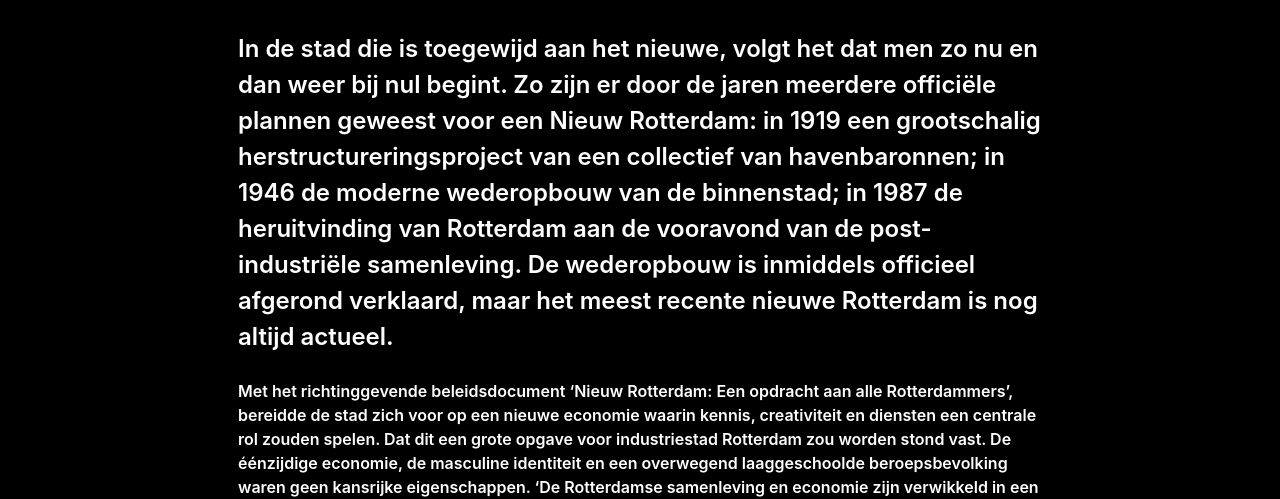
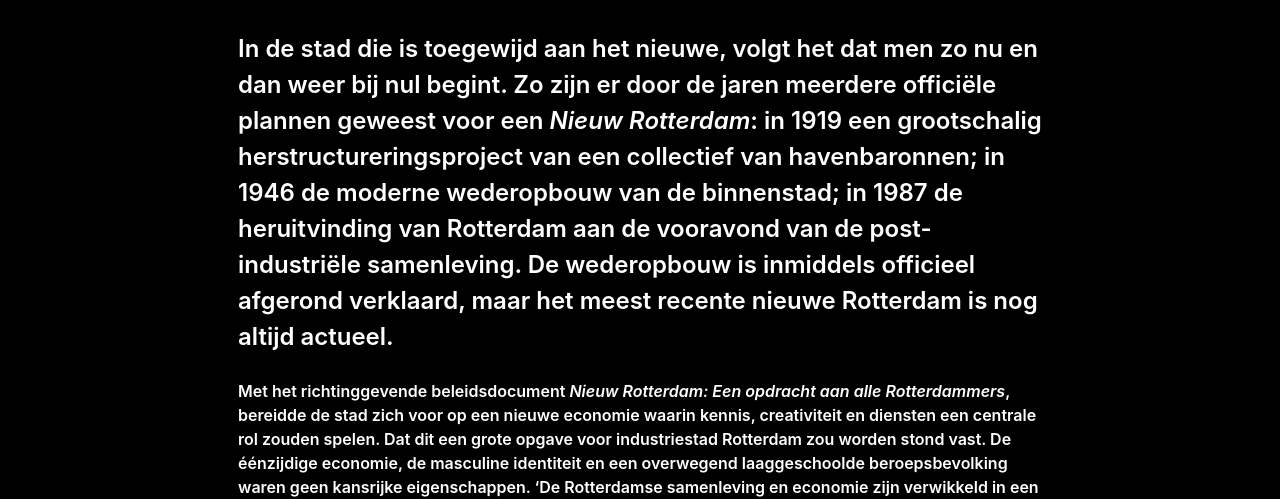
Before and after one commit to norealdirection/norealdirection.github.io, a Jekyll site: the page built from _posts/2021-04-27-nieuw-rotterdam.markdown, in a window 1280 px wide and 900 px high, scrolled down 436 px. Shown: the part 226-725 px from the top of the window. Built offline with Jekyll 4.4.1, drawn with Linux system fonts in a browser that asks for light colours; some of the changed text lies outside the part shown.

Commit message:
Update 2021-04-27-nieuw-rotterdam.markdown

```diff
--- a/_posts/2021-04-27-nieuw-rotterdam.markdown
+++ b/_posts/2021-04-27-nieuw-rotterdam.markdown
@@ -10,9 +10,9 @@
 
 ---
 
-# In de stad die is toegewijd aan het nieuwe, volgt het dat men zo nu en dan weer bij nul begint. Zo zijn er door de jaren meerdere officiële plannen geweest voor een Nieuw Rotterdam: in 1919 een grootschalig herstructureringsproject van een collectief van havenbaronnen; in 1946 de moderne wederopbouw van de binnenstad; in 1987 de heruitvinding van Rotterdam aan de vooravond van de post-industriële samenleving. De wederopbouw is inmiddels officieel afgerond verklaard, maar het meest recente nieuwe Rotterdam is nog altijd actueel.
+# In de stad die is toegewijd aan het nieuwe, volgt het dat men zo nu en dan weer bij nul begint. Zo zijn er door de jaren meerdere officiële plannen geweest voor een _Nieuw Rotterdam_: in 1919 een grootschalig herstructureringsproject van een collectief van havenbaronnen; in 1946 de moderne wederopbouw van de binnenstad; in 1987 de heruitvinding van Rotterdam aan de vooravond van de post-industriële samenleving. De wederopbouw is inmiddels officieel afgerond verklaard, maar het meest recente nieuwe Rotterdam is nog altijd actueel.
 
-Met het richtinggevende beleidsdocument ‘Nieuw Rotterdam: Een opdracht aan alle Rotterdammers’, bereidde de stad zich voor op een nieuwe economie waarin kennis, creativiteit en diensten een centrale rol zouden spelen. Dat dit een grote opgave voor industriestad Rotterdam zou worden stond vast. De éénzijdige economie, de masculine identiteit en een overwegend laaggeschoolde beroepsbevolking waren geen kansrijke eigenschappen. 'De Rotterdamse samenleving en economie zijn verwikkeld in een ingrijpend moderniseringsproces. Het succes uit een recent verleden staat haar hierbij ten dele in de weg’, was de observatie.
+Met het richtinggevende beleidsdocument _Nieuw Rotterdam: Een opdracht aan alle Rotterdammers_, bereidde de stad zich voor op een nieuwe economie waarin kennis, creativiteit en diensten een centrale rol zouden spelen. Dat dit een grote opgave voor industriestad Rotterdam zou worden stond vast. De éénzijdige economie, de masculine identiteit en een overwegend laaggeschoolde beroepsbevolking waren geen kansrijke eigenschappen. 'De Rotterdamse samenleving en economie zijn verwikkeld in een ingrijpend moderniseringsproces. Het succes uit een recent verleden staat haar hierbij ten dele in de weg’, was de observatie.
 
 Maar dit zou Rotterdam niet zijn als het probleem niet ook als een kans werd aangevat:
 
```
